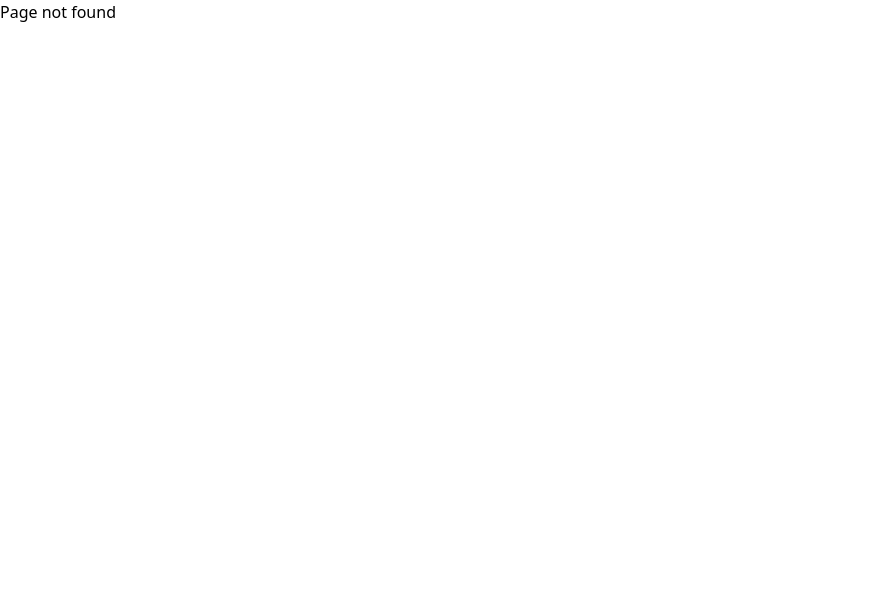
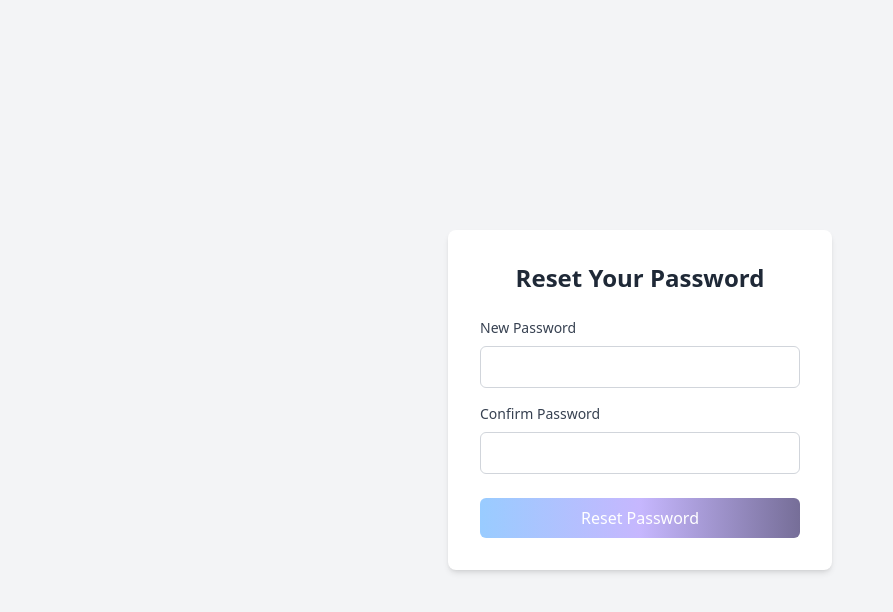
Before and after one commit to prastavana/Web-Frontend-MM, a React (Vite) app: page /resetPassword in a window 1280 px wide. Before the commit this address had no page. Shown: the top 612 px of the page, without its empty margins (0-893 px from the left). Built offline with nearby package versions, Linux system fonts and the light colour scheme.

Commit message:
reset passeord api and ui completion

```diff
--- a/src/App.jsx
+++ b/src/App.jsx
@@ -6,7 +6,7 @@ import Gettingstarted from "./core/public/gettingstarted.jsx";
 import Dashboard from "./core/public/dashboard.jsx";
 import AdminDashboard from "./core/public/adminDashboard.jsx";
 import ForgetPassword from "./core/public/forgetPassword.jsx";
-// import ResetPassword from "./core/public/resetPassword.jsx";
+import ResetPassword from "./core/public/resetPassword.jsx";
 import FirstPage from "./core/public/firstPage.jsx";
 // import AddChord from "./core/public/addChord.jsx";
 
@@ -27,7 +27,7 @@ function App() {
     { path: "/dashboard", element: <Dashboard /> },
     { path: "/admindash", element: <AdminDashboard /> },
     { path: "/forgetPassword", element: <ForgetPassword /> },
-    // { path: "/resetPassword", element: <ResetPassword /> },
+    { path: "/resetPassword", element: <ResetPassword /> },
     // { path: "/addChord", element: <AddChord /> },
     { path: "*", element: <>Page not found</> },
   ];
--- /dev/null
+++ b/src/core/public/resetPassword.jsx
@@ -0,0 +1,81 @@
+import { useState, useEffect } from 'react';
+import axios from 'axios';
+
+const ResetPasswordPage = () => {
+    const [token, setToken] = useState('');
+    const [newPassword, setNewPassword] = useState('');
+    const [confirmPassword, setConfirmPassword] = useState('');
+    const [message, setMessage] = useState('');
+    const [messageType, setMessageType] = useState(''); // Added to track message type
+
+    // Get token from URL
+    useEffect(() => {
+        const urlParams = new URLSearchParams(window.location.search);
+        setToken(urlParams.get('token'));
+    }, []);
+
+    const handleSubmit = async (e) => {
+        e.preventDefault();
+
+        if (newPassword !== confirmPassword) {
+            setMessage('Passwords do not match.');
+            setMessageType('error');
+            return;
+        }
+
+        try {
+            const response = await axios.post('http://localhost:3000/api/auth/reset-password', {
+                token,
+                newPassword,
+            });
+            setMessage(response.data.msg); // Success or error message
+            setMessageType('success'); // Set message type to 'success' for successful password reset
+        } catch (error) {
+            setMessage(error.response.data.msg);
+            setMessageType('error'); // Set message type to 'error' for failure
+        }
+    };
+
+    return (
+        <div className="flex justify-center items-center h-screen bg-gray-100">
+            <div className="bg-white p-8 rounded-lg shadow-md w-full max-w-sm">
+                <h2 className="text-2xl font-semibold text-center text-gray-800 mb-6">Reset Your Password</h2>
+                <form onSubmit={handleSubmit}>
+                    <div className="mb-4">
+                        <label className="block text-sm font-medium text-gray-700 mb-2">New Password</label>
+                        <input
+                            type="password"
+                            value={newPassword}
+                            onChange={(e) => setNewPassword(e.target.value)}
+                            required
+                            className="w-full px-4 py-2 border border-gray-300 rounded-md focus:outline-none focus:ring-2 focus:ring-blue-500"
+                        />
+                    </div>
+                    <div className="mb-6">
+                        <label className="block text-sm font-medium text-gray-700 mb-2">Confirm Password</label>
+                        <input
+                            type="password"
+                            value={confirmPassword}
+                            onChange={(e) => setConfirmPassword(e.target.value)}
+                            required
+                            className="w-full px-4 py-2 border border-gray-300 rounded-md focus:outline-none focus:ring-2 focus:ring-blue-500"
+                        />
+                    </div>
+                    <button
+                        type="submit"
+                        className="w-full py-2 rounded-md text-white hover:opacity-90 focus:outline-none focus:ring-2 focus:ring-blue-500 bg-gradient-to-r from-[#99CCFF] via-[#C6B7FE] to-[#766E98]"
+                    >
+                        Reset Password
+                    </button>
+                </form>
+                {message && (
+                    <p className={`mt-4 text-center text-sm ${messageType === 'success' ? 'text-green-500' : 'text-red-500'}`}>
+                        {message}
+                    </p>
+                )}
+            </div>
+        </div>
+    );
+};
+
+export default ResetPasswordPage;
```
